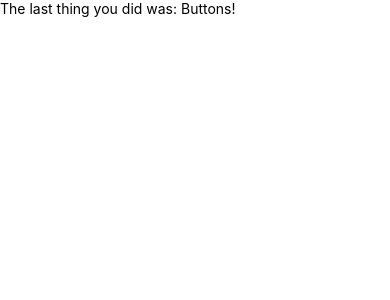
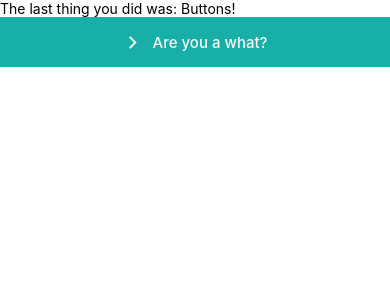
Before and after one commit to LeandervanAarde26/stencil, a React Native app: screen / in a window 390 px wide. Shown: the top 300 px of the page. Built offline with nearby package versions, Linux system fonts and the light colour scheme.

Commit message:
Button press handler

```diff
--- a/App.js
+++ b/App.js
@@ -3,10 +3,16 @@ import { StyleSheet, Text, View, SafeAreaView } from "react-native";
 import Buttn from "./Components/Button/Button.component";
 
 export default function App() {
+  function testHandler(){
+    console.log("You are a star!")
+  }
+
   return (
     <SafeAreaView style={styles.container}>
       <StatusBar style="auto" />
       <Text>The last thing you did was: Buttons!</Text>
+      {/* Example Button */}
+      <Buttn label={"Are you a what?"} buttonType={'success'} onPressHandler={testHandler}/>
     </SafeAreaView>
   );
 }
--- a/Components/Button/Button.component.jsx
+++ b/Components/Button/Button.component.jsx
@@ -5,7 +5,7 @@ import { buttonStyles } from "./Button.styles";
 import Ionicons from "@expo/vector-icons/Ionicons";
 import { Colors } from "../../Utils/Colors";
 
-export default function Buttn({ label, buttonType }) {
+export default function Buttn({ label, buttonType,onPressHandler }) {
   return (
     <Pressable
       style={({ pressed }) =>
@@ -18,6 +18,7 @@ export default function Buttn({ label, buttonType }) {
           : [buttonStyles.button, buttonStyles[buttonType]]
       }
       android_ripple={{ color: Colors.White }}
+      onPress={onPressHandler}
     >
       <Ionicons name="chevron-forward-outline" size={20} color="white" />
       <Text style={buttonStyles.text}>{label}</Text>
```
